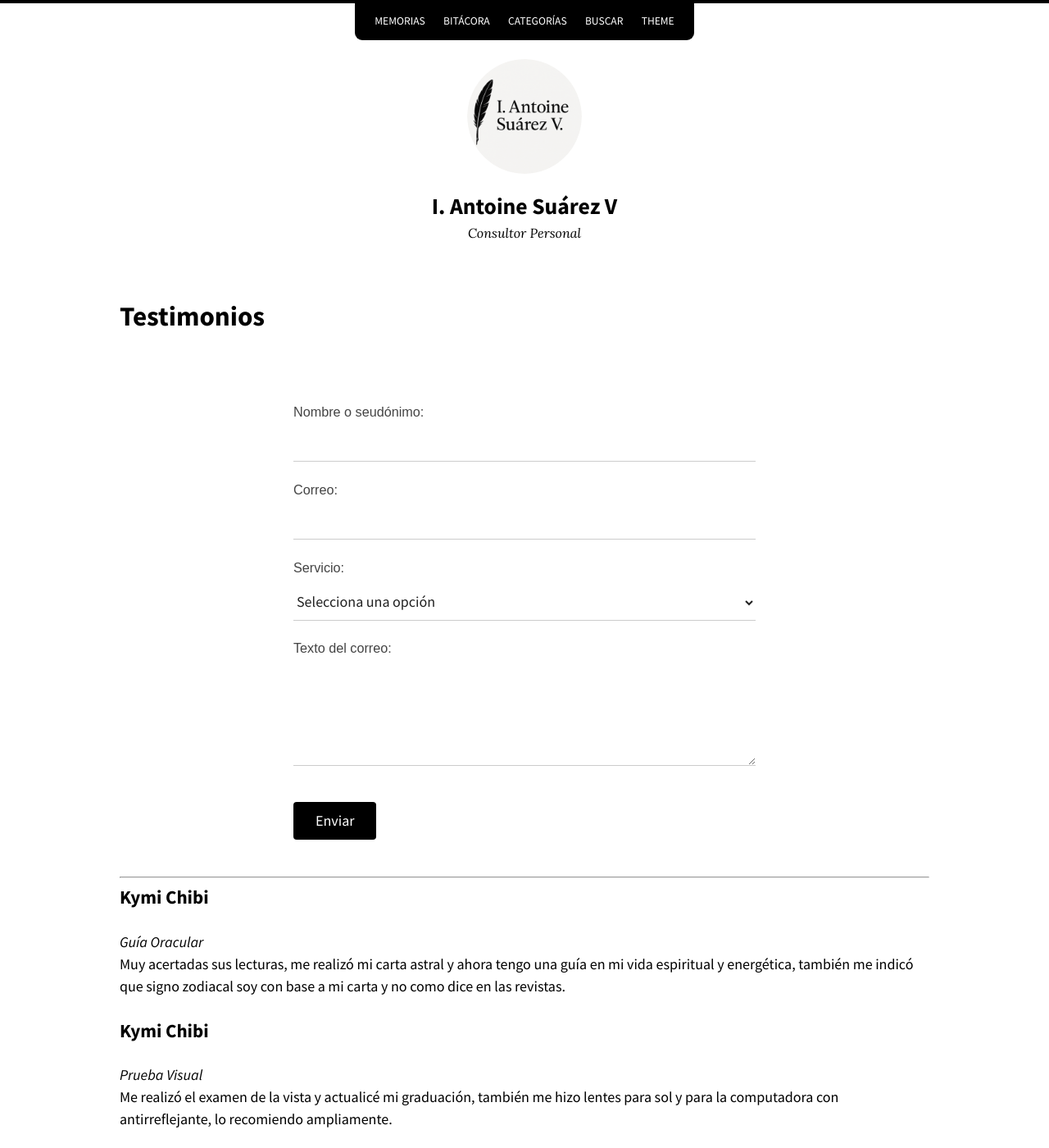
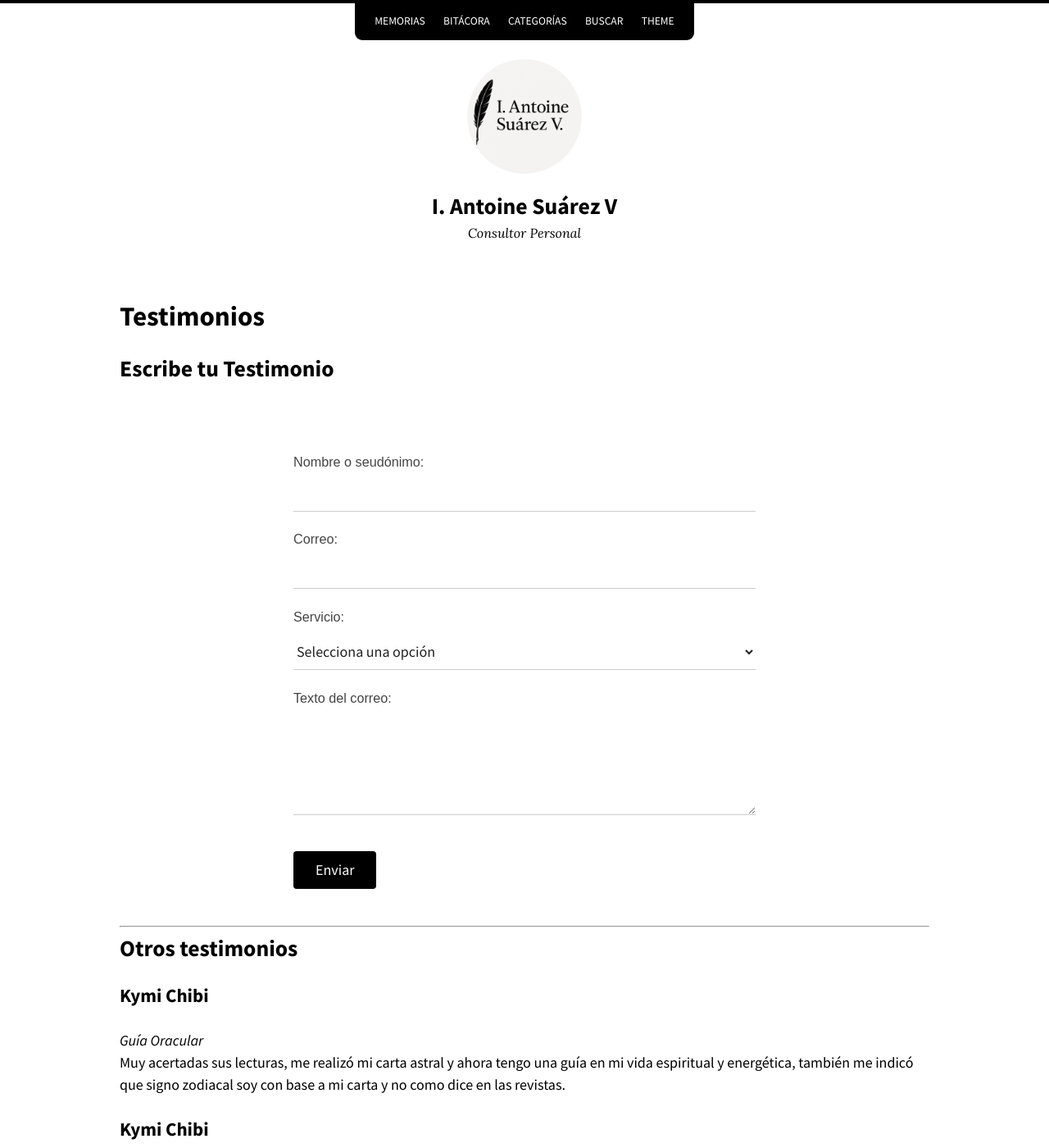
Before and after one commit to KajiiNarumi/iasuarezv, a Jekyll site: the page built from testimonios.md, in a window 1280 px wide and 1400 px high. Shown: the whole window at 82% size. Built offline with Jekyll 4.4.1, drawn with Linux system fonts in a browser that asks for light colours; nearby versions of some CDN libraries.

Commit message:
Update testimonios.md

```diff
--- a/testimonios.md
+++ b/testimonios.md
@@ -6,6 +6,8 @@ show_excerpts: true
 entries_layout: list
 ---
 # Testimonios
+## Escribe tu Testimonio
+
 
 <style>
 .formulario-minimal {
@@ -86,6 +88,8 @@ entries_layout: list
 </form>
 
 ---
+## Otros testimonios
+
 
 ### **Kymi Chibi**
 *Guía Oracular*
```
